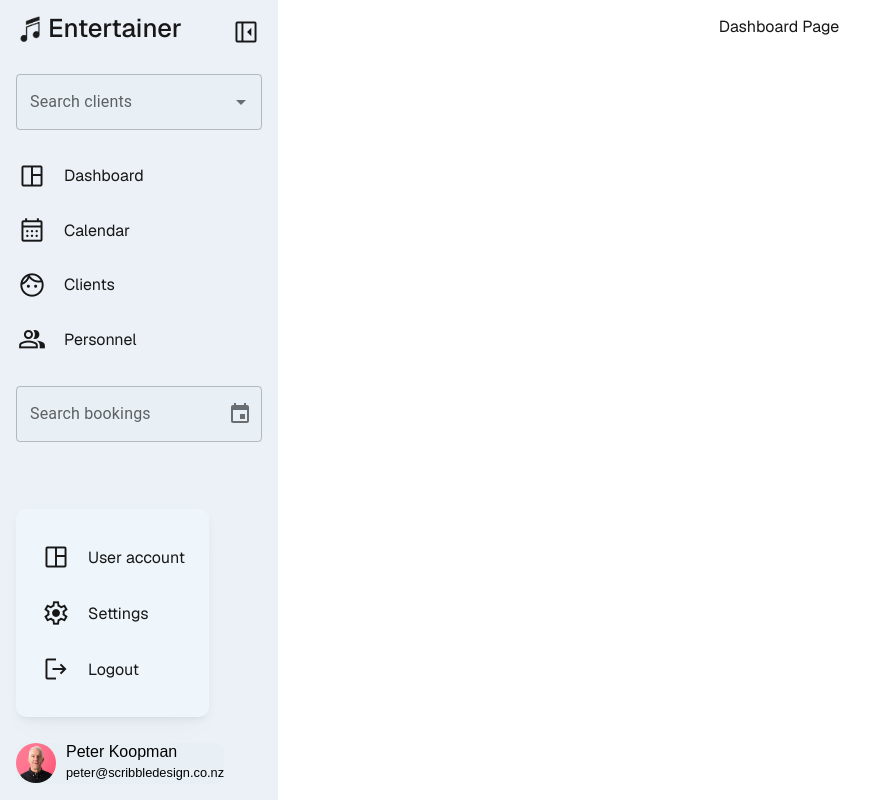
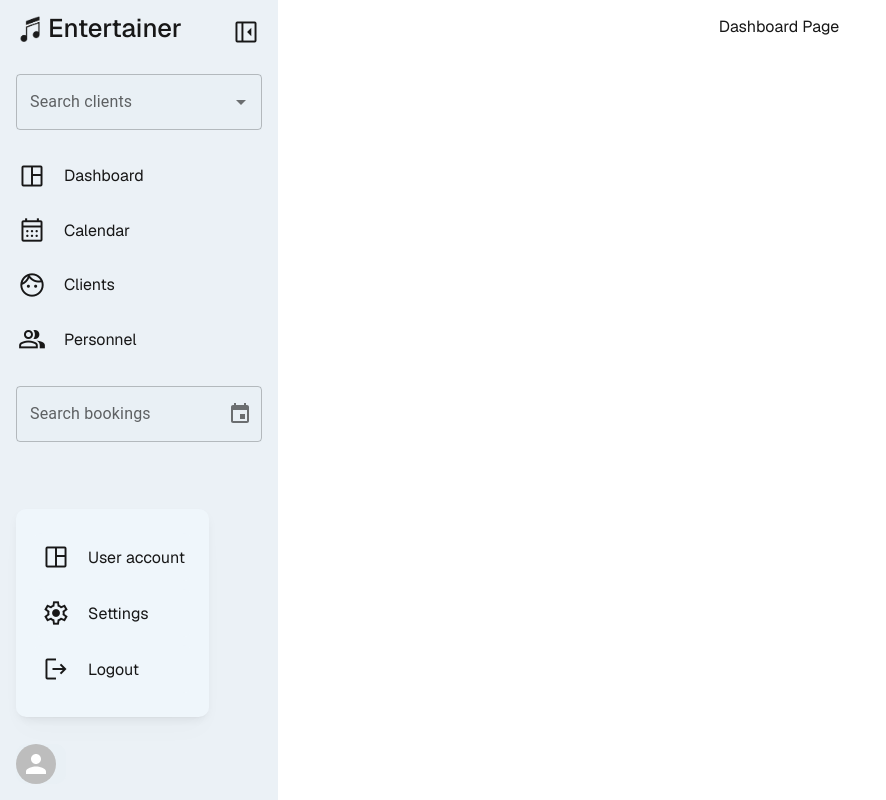
Before and after one commit to peterkoopman/entertainer, a Next.js app: page /dashboard in a window 1280 px wide. Shown: the whole page, without its empty margins (0-886 px from the left). Built offline with nearby package versions, Linux system fonts and the light colour scheme; no server answers.

Commit message:
Get user details for sidebar user

```diff
--- a/src/components/Sidebar/SidebarUser/SidebarUser.tsx
+++ b/src/components/Sidebar/SidebarUser/SidebarUser.tsx
@@ -2,11 +2,17 @@
 
 import { useState } from 'react';
 import { Avatar } from '@mui/material';
+import { useUser } from '@/hooks/useUser';
 import SidebarUserPopup from '../SidebarUserPopup/SidebarUserPopup';
 import style from './SidebarUser.module.css';
 
 const SidebarUser = ({ sidebarOpen }: { sidebarOpen: boolean }) => {
   const [showPopup, setShowPopup] = useState(false);
+  const { user, profile, loading } = useUser();
+
+  if (loading && !user) {
+    return <h1>Loading...</h1>;
+  }
 
   const togglePopup = () => {
     setShowPopup(!showPopup);
@@ -19,11 +25,11 @@ const SidebarUser = ({ sidebarOpen }: { sidebarOpen: boolean }) => {
         <button
           className={`${style.userDisplay} ${sidebarOpen ? '' : style.closed}`}
           onClick={togglePopup}>
-          <Avatar src={'/PK_profile_pic.jpg'} alt={'Peter Koopman'} />
+          <Avatar src={profile?.avatar_url} alt={profile?.full_name} />
           <div
             className={`${style.userText} ${sidebarOpen ? '' : style.closed}`}>
-            <p className={style.userName}>Peter Koopman</p>
-            <p className={style.userEmail}>peter@scribbledesign.co.nz</p>
+            <p className={style.userName}>{profile?.full_name}</p>
+            <p className={style.userEmail}>{user?.email}</p>
           </div>
         </button>
       </div>
```
